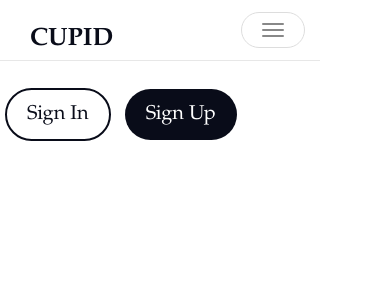
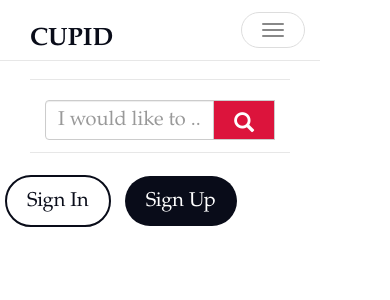
Before and after one commit to jiayangli2/devfest, a Flask app: page / in a window 390 px wide, after a click on "Toggle navigation". Shown: the top 300 px of the page. Run offline with Flask 2, Linux system fonts and the light colour scheme; data comes from the database, SQL or seed files in the repository; data that the repository does not hold is empty; some libraries are stand-ins or nearby versions.

Commit message:
Implemented search bar UI

```diff
--- a/static/css/map.css
+++ b/static/css/map.css
@@ -364,12 +364,14 @@ span.round-tab i{
 /* search style */
 
 .searchbar {
-  margin: 25px 0;
+  margin: 10px 0;
+  font-family: Book Antiqua, Palatino, Palatino Linotype;
 }
 
 .searchbar input {
   height: 40px;
-  font-size: 25px;
+  margin-top: 10px;
+  font-size: 20px;
 }
 
 .searchbar button {
@@ -377,6 +379,8 @@ span.round-tab i{
   color: #fff;
   height: 40px;
   font-size: 20px;
+  top: -2px;
+  border-radius: 0px !important;
 }
 
 .searchbar button:hover {
--- a/templates/layout.html
+++ b/templates/layout.html
@@ -30,6 +30,17 @@
                     {% endif %}
                 </ul>
 
+                <div class="col-sm-3 col-md-3">
+                    <form class="navbar-form searchbar" role="search">
+                        <div class="input-group">
+                            <input type="text" class="form-control" aria-label="..." placeholder="I would like to ...">
+                            <div class="input-group-btn">
+                                <button class="btn btn-default" type="submit"><i class="glyphicon glyphicon-search"></i></button>
+                            </div>
+                        </div>
+                    </form>
+                </div>
+
                 <ul class="nav navbar-nav navbar-right">
                     {% if session.username is not defined or session.username == None %}
                     <button class="btn login" data-toggle="modal" data-target="#signInModal">Sign In</button>
```
